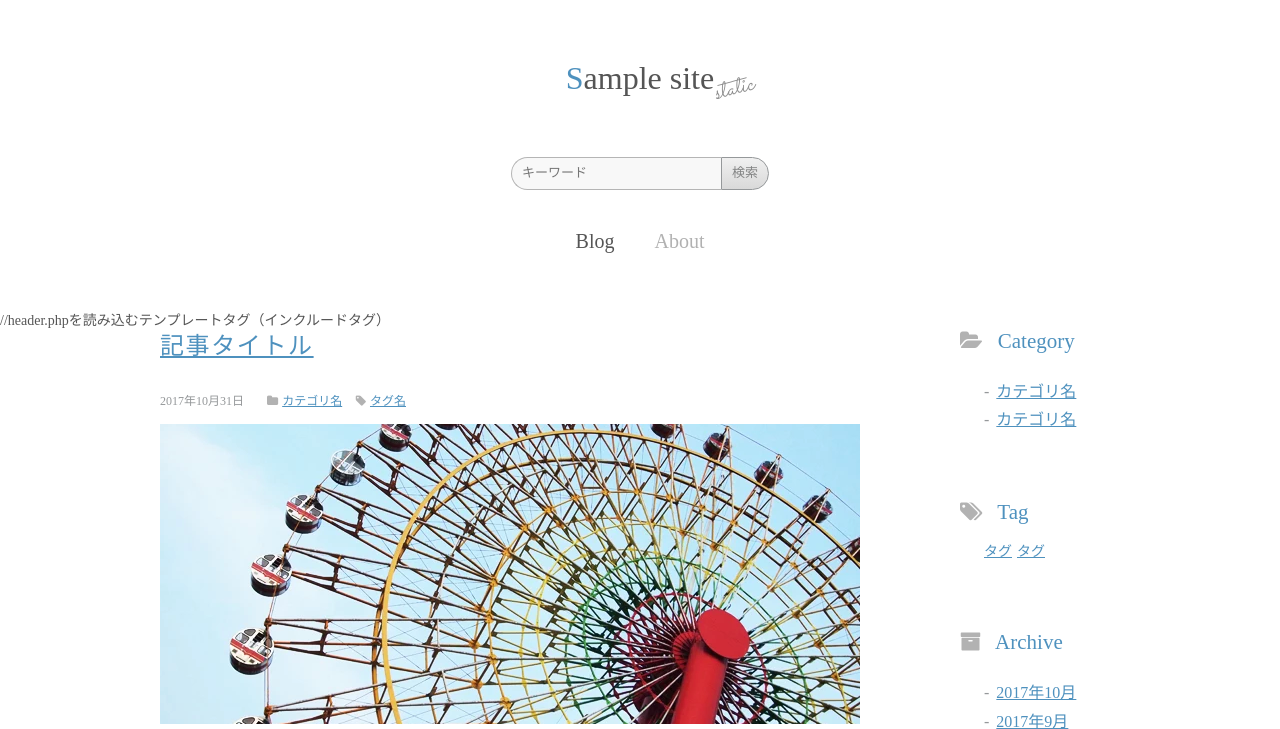
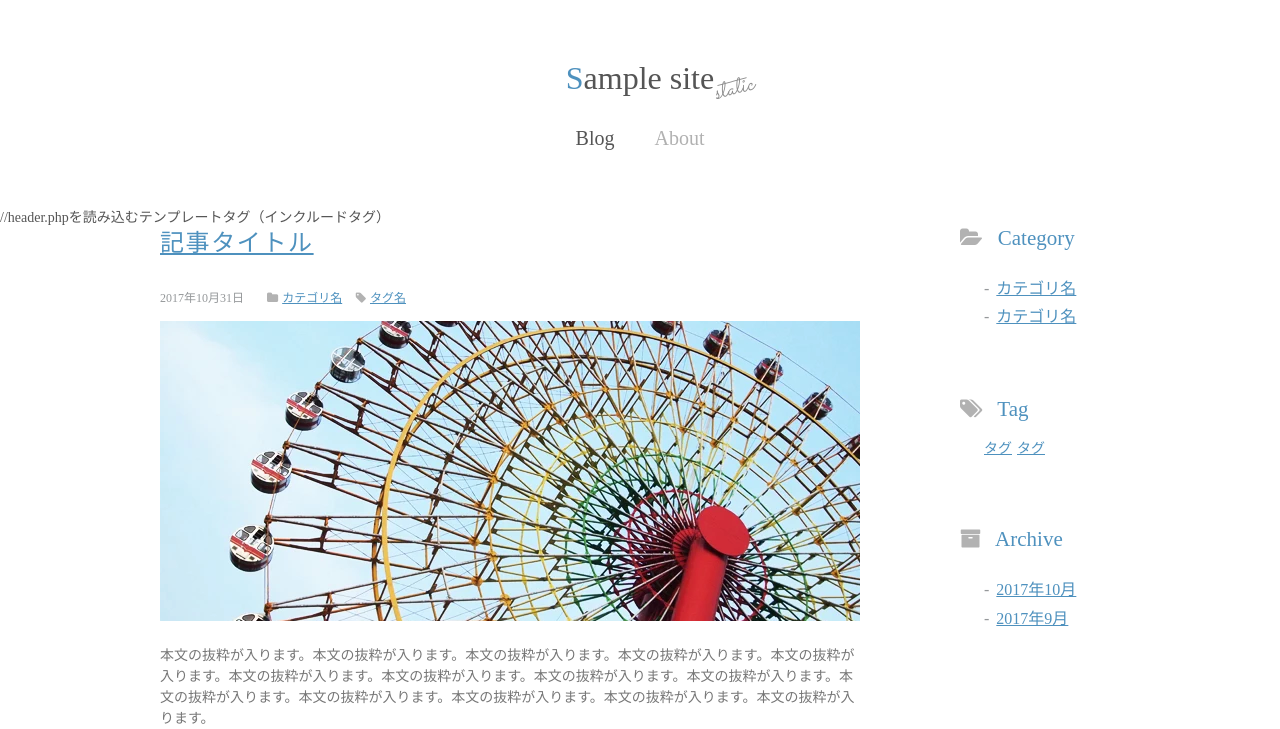
Before and after one commit to LibertyReman/wpbeg, a WordPress theme: template index.php in a window 1280 px wide. Shown: the top 729 px of the page. Run offline with PHP 8.4 and a stand-in for WordPress, Linux system fonts and the light colour scheme; the site name, menu and one post (Sample post) are stand-ins, and other content is empty; some web fonts are replaced.

Commit message:
header.phpからsearchform.php を作成

```diff
--- a/header.php
+++ b/header.php
@@ -21,10 +21,6 @@
             <a href="<?php echo esc_url( home_url( '/' ) ); ?>"><?php bloginfo( 'name' ); ?><span class="header__ttl__sub">static</span></a>
         </h1>
 <p class="header__descrition"><?php bloginfo( 'description' ); ?></p>
-            <form class="p-search-form" id="searchform">
-                <input class="p-search-form__keyword" placeholder="キーワード">
-                <input class="p-search-form__submit" id="searchsubmit" type="submit" value="検索">
-            </form>
             <div class="menu-gmenu-container">
                 <ul class="menu">
                     <li class="menu-item current_page_item"><a href="index.html">Blog</a></li>
--- /dev/null
+++ b/searchform.php
@@ -0,0 +1,4 @@
+<form class="p-search-form" id="searchform">
+    <input class="p-search-form__keyword" placeholder="キーワード">
+    <input class="p-search-form__submit" id="searchsubmit" type="submit" value="検索">
+</form>
```
